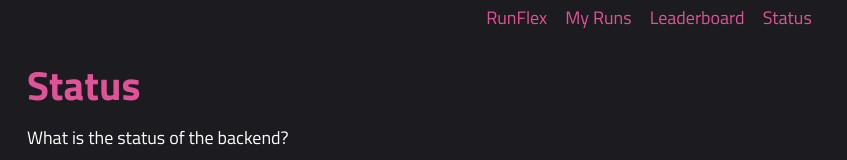
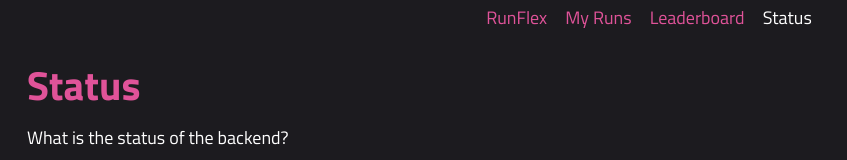
Before and after one commit to scarletstudio/runflex, a React (Vite) app in the folder frontend/: page /status in a window 1280 px wide. Shown: the top 160 px of the page, without its empty margins (0-847 px from the left). Built offline with nearby package versions, Linux system fonts and the light colour scheme; no server answers.

Commit message:
Make Nav aware of current page.

```diff
--- a/frontend/src/common/Nav.jsx
+++ b/frontend/src/common/Nav.jsx
@@ -1,13 +1,37 @@
-import { Link } from 'react-router-dom'
+import { Link, useLocation } from 'react-router-dom'
 import '../styles/Nav.css'
 
+const navigation = [
+  {
+    route: '/',
+    name: 'RunFlex',
+  },
+  {
+    route: '/runs',
+    name: 'My Runs',
+  },
+  {
+    route: '/leaderboard',
+    name: 'Leaderboard',
+  },
+  {
+    route: '/status',
+    name: 'Status',
+  },
+]
+
 export default function Nav() {
+  const { pathname } = useLocation()
   return (
     <div className="Nav">
-      <Link to="/">RunFlex</Link>
-      <Link to="/runs">My Runs</Link>
-      <Link to="/leaderboard">Leaderboard</Link>
-      <Link to="/status">Status</Link>
+      {navigation.map(({ route, name }) => (
+        <Link
+          to={route}
+          className={pathname === route && 'CurrentPage'}
+        >
+          {name}
+        </Link>
+      ))}
     </div>
   )
 }
--- a/frontend/src/styles/theme.css
+++ b/frontend/src/styles/theme.css
@@ -17,6 +17,10 @@
 
 .ThemeDark .Nav {
   background: var(--color-darkest);
+}
+
+.ThemeDark .Nav .CurrentPage {
+  color: white;
 }
 
 .ThemeDark .Nav a {
```
